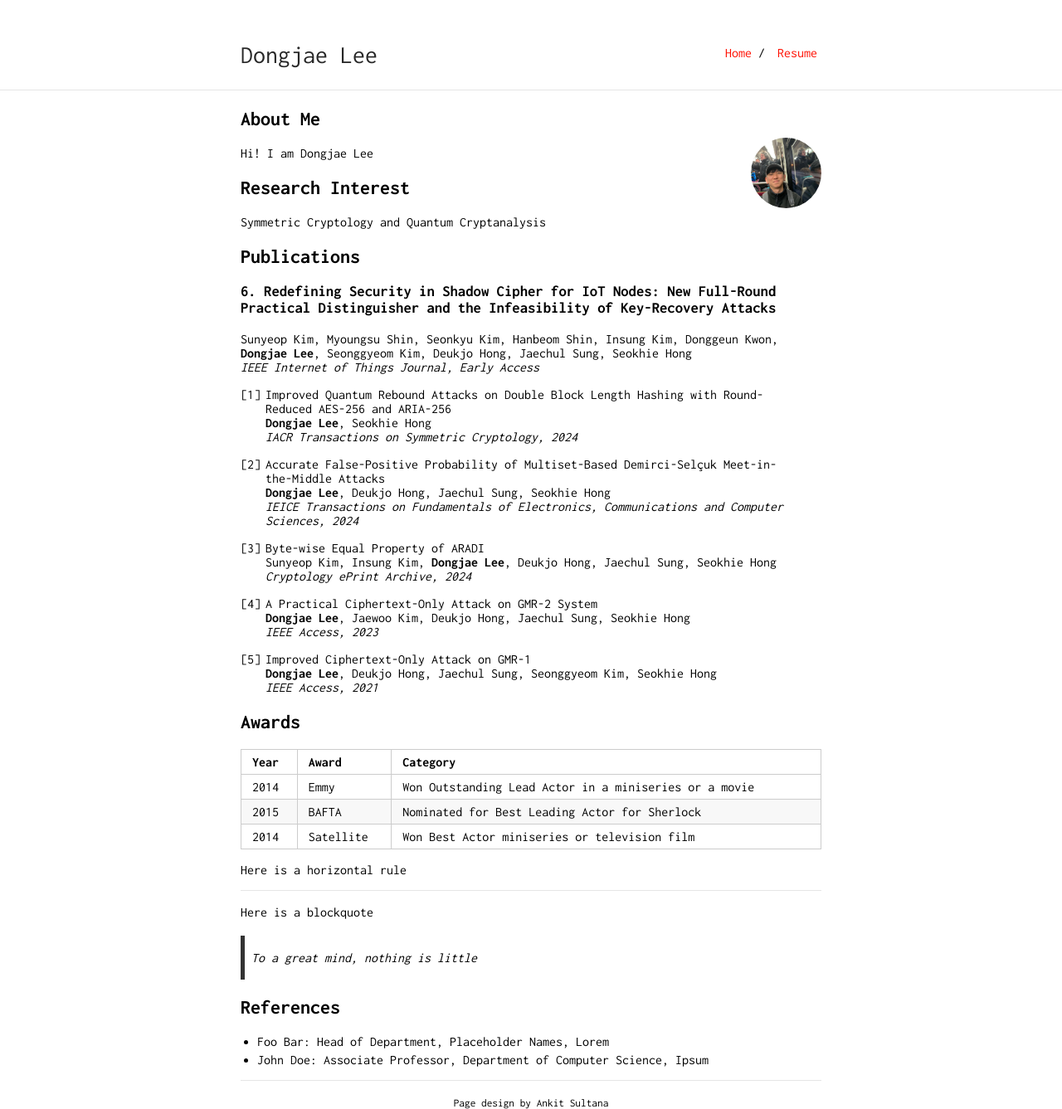
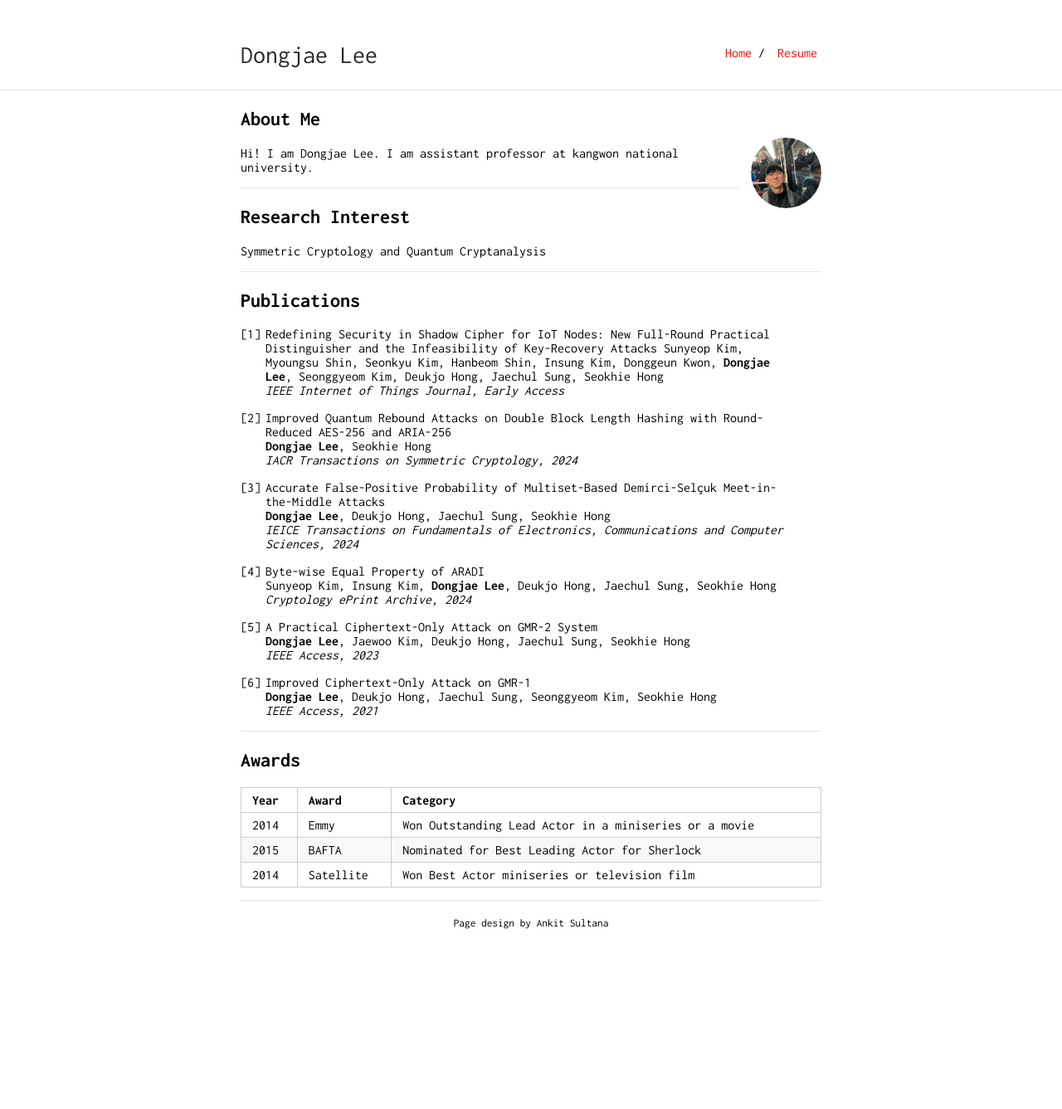
Before and after one commit to DongjaeLee-Dd2dD2/DongjaeLee-Dd2dD2.github.io, a Jekyll site: the page built from index.md, in a window 1280 px wide. Shown: the whole page at 83% size. Built offline with Jekyll 4.4.1, drawn with Linux system fonts in a browser that asks for light colours; our own code applies the rules of GitHub Pages for plain Markdown files; after the commit the page ends 1120 px from its top, so only the background shows below that.

Commit message:
Update index.md

```diff
--- a/index.md
+++ b/index.md
@@ -6,15 +6,19 @@ layout: default
 
 <img class="profile-picture" src="face.jpg">
 
-Hi! I am Dongjae Lee
+Hi! I am Dongjae Lee. I am assistant professor at kangwon national university.
+
+---
 
 ## Research Interest
 
 Symmetric Cryptology and Quantum Cryptanalysis
 
+---
+
 ## Publications
 
-### 6. Redefining Security in Shadow Cipher for IoT Nodes: New Full-Round Practical Distinguisher and the Infeasibility of Key-Recovery Attacks ###
+6. Redefining Security in Shadow Cipher for IoT Nodes: New Full-Round Practical Distinguisher and the Infeasibility of Key-Recovery Attacks
 Sunyeop Kim, Myoungsu Shin, Seonkyu Kim, Hanbeom Shin, Insung Kim, Donggeun Kwon, **Dongjae Lee**, Seonggyeom Kim, Deukjo Hong, Jaechul Sung, Seokhie Hong
 *IEEE Internet of Things Journal, Early Access*
 
@@ -38,6 +42,8 @@ Sunyeop Kim, Insung Kim, **Dongjae Lee**, Deukjo Hong, Jaechul Sung, Seokhie Hon
 **Dongjae Lee**, Deukjo Hong, Jaechul Sung, Seonggyeom Kim, Seokhie Hong
 *IEEE Access, 2021*
 
+---
+
 ## Awards
 
 Year | Award | Category
@@ -45,16 +51,3 @@ Year | Award | Category
 2014 | Emmy  | Won Outstanding Lead Actor in a miniseries or a movie
 2015 | BAFTA | Nominated for Best Leading Actor for Sherlock
 2014 | Satellite | Won Best Actor miniseries or television film
-
-Here is a horizontal rule
-
----
-
-Here is a blockquote
-
-> To a great mind, nothing is little
-
-## References
-
-* Foo Bar: Head of Department, Placeholder Names, Lorem
-* John Doe: Associate Professor, Department of Computer Science, Ipsum
```
